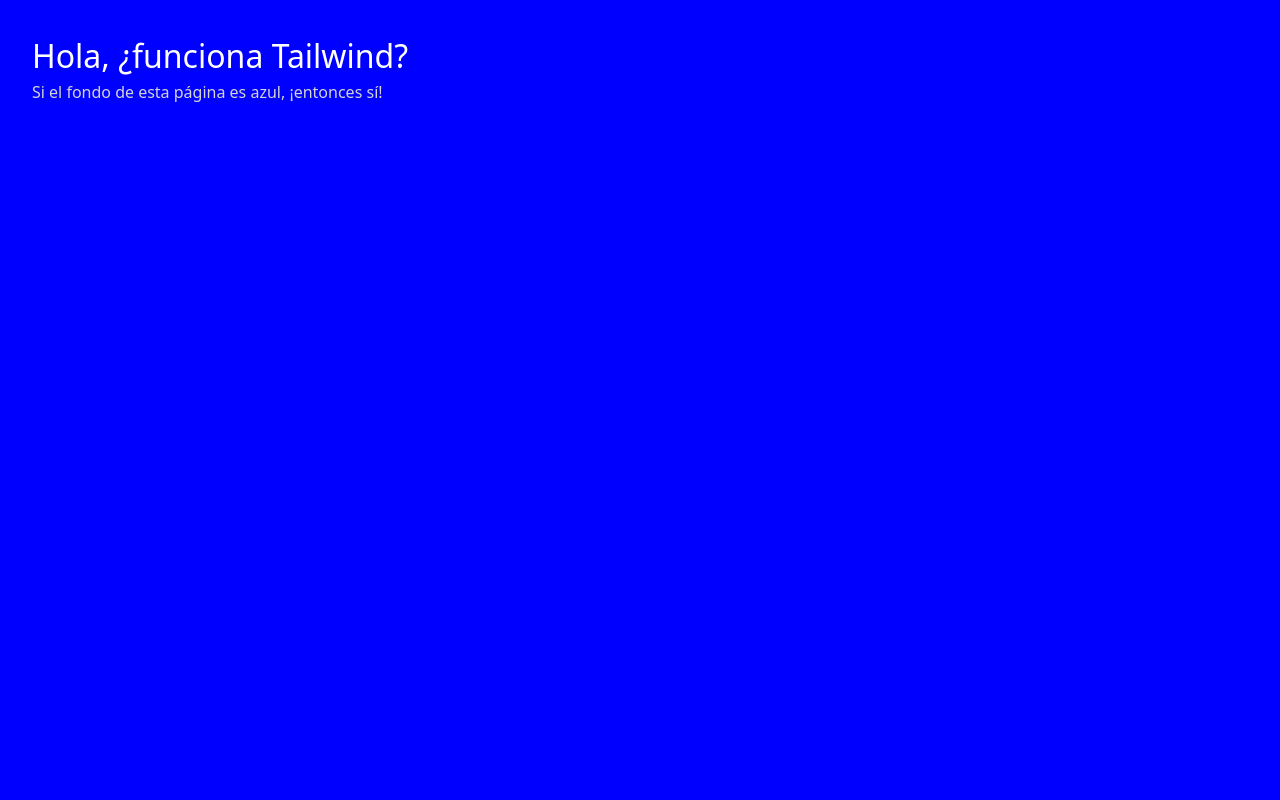
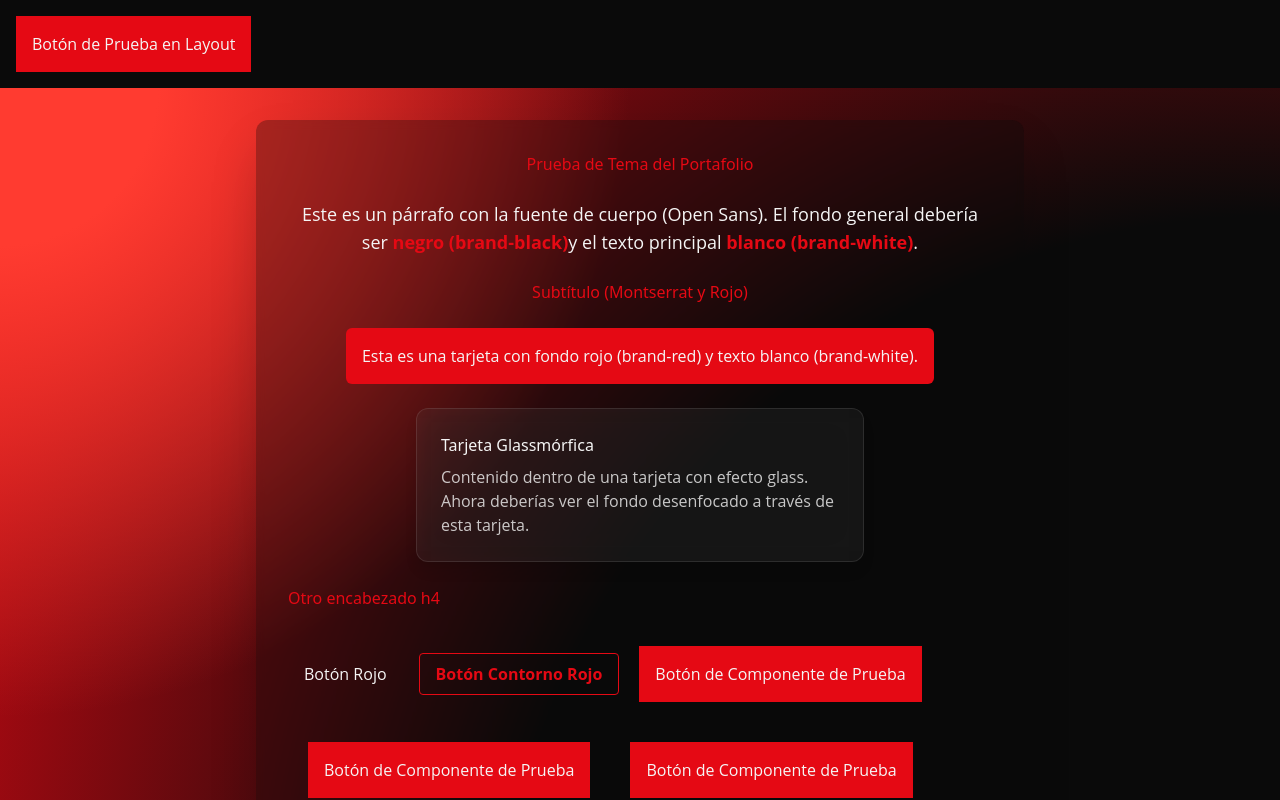
Before and after one commit to termijow/Portfolio, a Next.js app: page / in a window 1280 px wide. Shown: the top 800 px of the page. Built offline with nearby package versions, Linux system fonts and the light colour scheme.

Commit message:
odio tailwind

```diff
--- a/src/app/globals.css
+++ b/src/app/globals.css
@@ -3,6 +3,38 @@
 @tailwind components;
 @tailwind utilities;
 
+/* Importa tus fuentes de Google Fonts (asegúrate de que los nombres coincidan con fontFamily en tailwind.config.ts) */
+@import url('https://fonts.googleapis.com/css2?family=Montserrat:wght@400;700;900&family=Open+Sans:wght@400;600&family=Bebas+Neue&display=swap');
+/*
+  Añadí Montserrat 400 (regular) por si lo necesitas.
+  Bebas Neue está importada por si la usas con 'font-bauhaus'.
+*/
+
 body {
-  @apply bg-myblue;
+  /* Aplicamos tus colores de marca y la fuente base del cuerpo */
+  @apply bg-brand-black text-brand-white font-sans antialiased;
+  /* `font-sans` ahora usará 'Open Sans' según tu config */
 }
+
+h1, h2, h3, h4, h5, h6 {
+  /* Aplicamos la fuente para encabezados */
+  @apply font-heading text-brand-red; /* `font-heading` usará 'Montserrat' */
+  /* Hice los encabezados rojos para que se destaquen en la prueba */
+}
+
+/* Clase de prueba para elementos con fondo rojo y texto blanco */
+.test-red-card {
+  @apply bg-brand-red text-brand-white p-4 rounded-md;
+}
+
+/* Clase de prueba para fuente Bauhaus si la configuras */
+/* .test-bauhaus-text {
+  @apply font-bauhaus text-4xl;
+} */
+
+/* Puedes mantener tus otras clases como .glassmorphic-card si quieres probarlas ya */
+.glassmorphic-card {
+  /* Ejemplo de glassmorfismo con tus colores */
+  @apply bg-brand-white/5 backdrop-blur-lg rounded-xl border border-brand-white/10 shadow-lg p-6;
+  /* Ajusta bg-brand-white/5 o bg-brand-black/10 según la oscuridad del efecto glass */
+}
--- a/src/app/layout.tsx
+++ b/src/app/layout.tsx
@@ -1,11 +1,8 @@
 // src/app/layout.tsx
 import type { Metadata } from 'next';
-import './globals.css'; // Asegúrate de que esta importación esté presente
+import './globals.css';
 
-export const metadata: Metadata = {
-  title: 'Test Tailwind App',
-  description: 'Testing Tailwind v4 setup',
-};
+export const metadata: Metadata = { /* ... */ };
 
 export default function RootLayout({
   children,
@@ -14,7 +11,12 @@
 }) {
   return (
     <html lang="es">
-      <body>{children}</body>
+      <body>
+        <button className="bg-brand-red text-brand-white p-4 m-4">
+          Botón de Prueba en Layout
+        </button>
+        {children}
+      </body>
     </html>
   );
 }
--- a/src/app/page.tsx
+++ b/src/app/page.tsx
@@ -1,13 +1,60 @@
 // src/app/page.tsx
+import TestButton from '@/components/ui/TestButton'; // Asegúrate que @ sea src
+
 export default function HomePage() {
   return (
-    <main style={{ padding: '2rem' }}>
-      <h1 style={{ fontSize: '2rem', color: 'white' }}>
-        Hola, ¿funciona Tailwind?
-      </h1>
-      <p style={{ color: 'lightgray' }}>
-        Si el fondo de esta página es azul, ¡entonces sí!
-      </p>
-    </main>
+    // Añadimos un fondo con un gradiente o imagen al contenedor principal
+    // para que el glassmorfismo tenga algo que "desenfocar"
+    <div
+      className="min-h-screen flex flex-col items-center justify-center p-8 space-y-8"
+      style={{
+        // Ejemplo con un gradiente radial complejo
+        background: 'radial-gradient(circle at top left, #FF3B30 10%, transparent 40%), radial-gradient(circle at bottom right, #0A0A0A 50%, #E50914 100%)',
+        // O un gradiente lineal simple
+        // background: 'linear-gradient(to bottom right, #0A0A0A, #4A0404, #0A0A0A)',
+        // O incluso una imagen de fondo (asegúrate de tener una en public/images)
+        // backgroundImage: 'url(/images/background-pattern.jpg)',
+        // backgroundSize: 'cover',
+        // backgroundPosition: 'center',
+      }}
+    >
+      <main className="w-full max-w-3xl bg-brand-black/30 backdrop-blur-sm p-8 rounded-xl shadow-2xl"> {/* Un contenedor para el contenido principal, ligeramente transparente */}
+        <h1 className="text-center mb-6">Prueba de Tema del Portafolio</h1>
+
+        <p className="text-lg text-center">
+          Este es un párrafo con la fuente de cuerpo (Open Sans).
+          El fondo general debería ser <span className="font-bold text-brand-red">negro (brand-black)</span>
+          y el texto principal <span className="font-bold text-brand-red">blanco (brand-white)</span>.
+        </p>
+
+        <h2 className="mt-6 text-center">Subtítulo (Montserrat y Rojo)</h2>
+
+        <div className="test-red-card my-6 mx-auto w-fit"> {/* Centramos la tarjeta roja */}
+          <p>Esta es una tarjeta con fondo rojo (brand-red) y texto blanco (brand-white).</p>
+        </div>
+
+        <div className="glassmorphic-card w-full max-w-md mx-auto my-6"> {/* Centramos la tarjeta glass */}
+          <h3 className="text-brand-white mb-2">Tarjeta Glassmórfica</h3>
+          <p className="text-brand-white/80">
+            Contenido dentro de una tarjeta con efecto glass.
+            Ahora deberías ver el fondo desenfocado a través de esta tarjeta.
+          </p>
+        </div>
+
+        <section> {/* Centramos los botones */}
+          <h4 className="mb-4">Otro encabezado h4</h4>
+          <button className=" p-4">
+            Botón Rojo
+          </button>
+          <button className="ml-4 border border-brand-red text-brand-red hover:bg-brand-red hover:text-brand-white font-bold py-2 px-4 rounded transition-colors duration-300">
+            Botón Contorno Rojo
+          </button>
+          <TestButton/><TestButton/><TestButton/><TestButton/><TestButton/>
+          <button className="bg-brand-red text-brand-white/80">
+  Botón Rojo Súper Simple
+</button>
+        </section>
+      </main>
+    </div>
   );
 }
--- /dev/null
+++ b/src/components/ui/TestButton.tsx
@@ -0,0 +1,8 @@
+// src/components/TestButton.tsx
+export default function TestButton() {
+  return (
+    <button className="p-4 bg-brand-red text-brand-white m-5">
+      Botón de Componente de Prueba
+    </button>
+  );
+}
--- a/tailwind.config.ts
+++ b/tailwind.config.ts
@@ -2,18 +2,38 @@
 import type { Config } from 'tailwindcss';
 
 const config: Config = {
-  content: [
-    './src/app/**/*.{js,ts,jsx,tsx,mdx}',
-    './src/components/**/*.{js,ts,jsx,tsx,mdx}',
-    './src/app/globals.css', // Bueno tenerlo para @apply
-  ],
+content: [
+  './src/pages/**/*.{js,ts,jsx,tsx,mdx}',
+  './src/components/**/*.{js,ts,jsx,tsx,mdx}',
+  './src/app/**/*.{js,ts,jsx,tsx,mdx}', // Cubre src/app/page.tsx
+  './src/app/globals.css',
+],
   theme: {
     extend: {
       colors: {
-        myblue: '#0000FF', // Nuestro color de prueba
+        'brand-black': '#0A0A0A', // Negro principal (fondo)
+        'brand-red': '#E50914',   // Rojo de acento
+        'brand-white': '#F5F5F5', // Blanco para detalles y texto
+        // Puedes añadir más tonos si los necesitas, ej. un gris oscuro para texto secundario
+        // 'brand-gray': '#333333',
       },
+      fontFamily: {
+        // Aquí defines los alias para tus familias de fuentes
+        // 'sans' es la fuente por defecto para el cuerpo del texto
+        sans: ['Open Sans', 'ui-sans-serif', 'system-ui', '-apple-system', 'BlinkMacSystemFont', "Segoe UI", 'Roboto', "Helvetica Neue", 'Arial', "Noto Sans", 'sans-serif', "Apple Color Emoji", "Segoe UI Emoji", "Segoe UI Symbol", "Noto Color Emoji"],
+        // 'heading' para los encabezados
+        heading: ['Montserrat', 'ui-sans-serif', 'system-ui', '-apple-system', 'BlinkMacSystemFont', "Segoe UI", 'Roboto', "Helvetica Neue", 'Arial', "Noto Sans", 'sans-serif', "Apple Color Emoji", "Segoe UI Emoji", "Segoe UI Symbol", "Noto Color Emoji"],
+        // Si quieres una fuente específica con estilo Bauhaus muy marcado
+        // bauhaus: ['Bebas Neue', 'ui-sans-serif', /* ... más fallbacks */],
+      },
+      // Aquí puedes extender otras propiedades de Tailwind si lo necesitas
+      // ej. borderRadius, spacing, keyframes para animaciones, etc.
     },
   },
-  plugins: [],
+  plugins: [
+    // Aquí puedes añadir plugins de Tailwind si los usas
+    // ej. require('@tailwindcss/typography'), require('@tailwindcss/forms')
+  ],
 };
+
 export default config;
```
